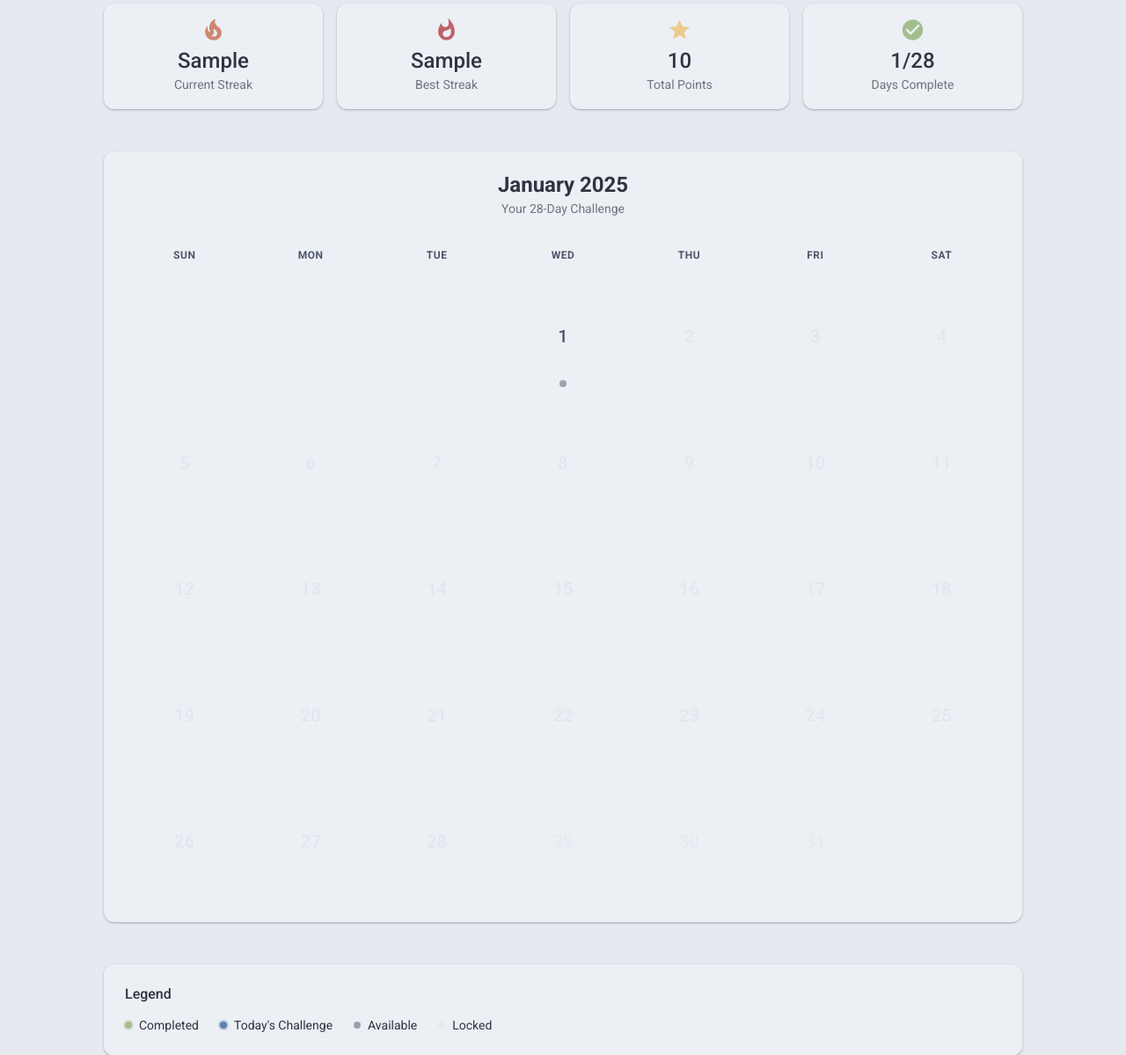
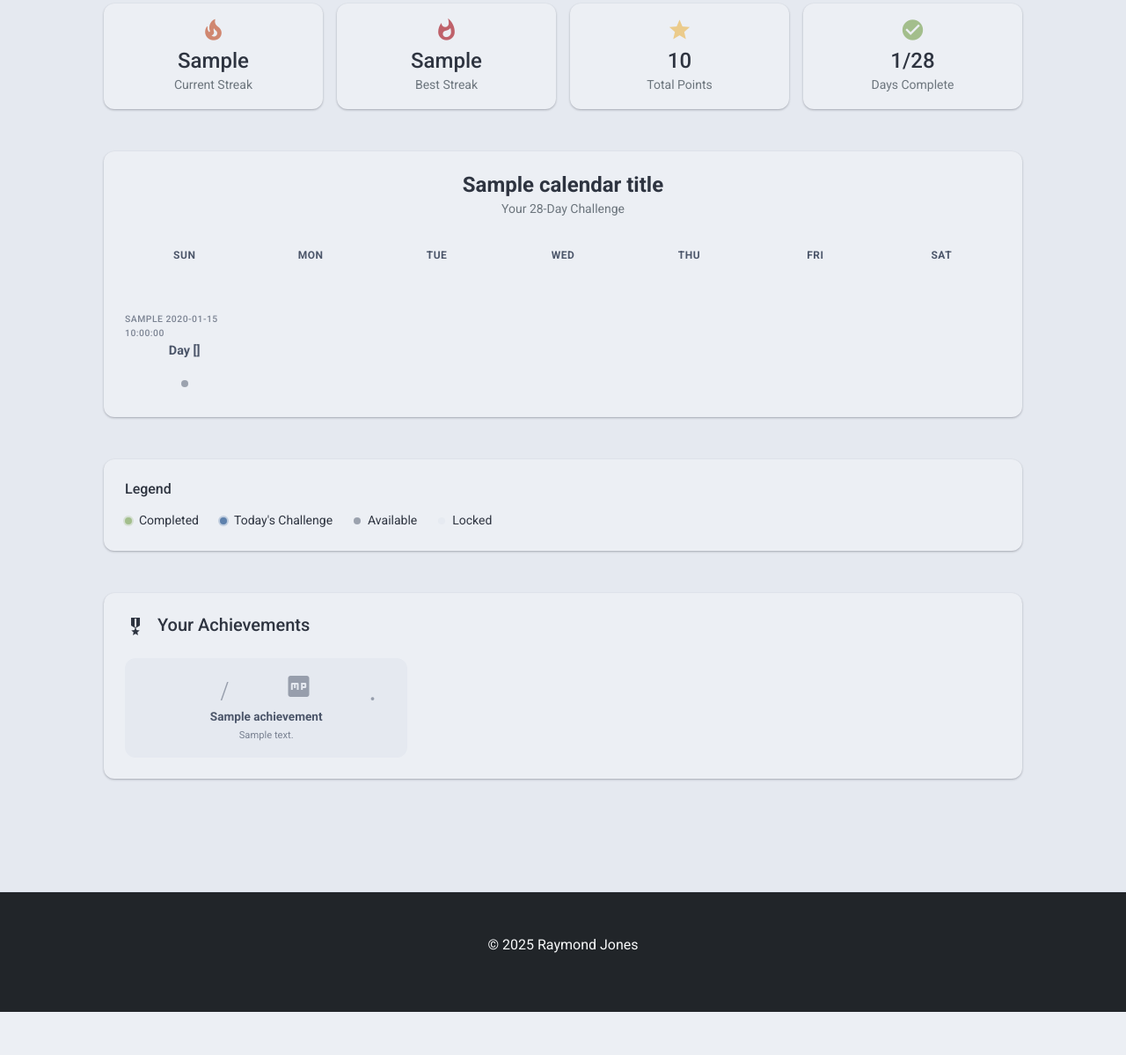
Before and after one commit to RaymondRJones/my-leetcode-roadmap, a Flask app: template templates/challenge/calendar.html in a window 1280 px wide. Shown: the part 337-1536 px from the top of the page at 88% size. After the commit the page ends 1487 px from the top, so only its background shows below. Run offline with Flask 3, Linux system fonts and the light colour scheme; the template is opened without the code that fills it: most values are stand-ins (such as "Sample title", 1, 10 or a date in 2020); some libraries are stand-ins or nearby versions.

Commit message:
Personalize calendar to user's enrollment start date
- Calendar now shows days based on when user enrolled, not fixed January 1st
- Day 1 starts on user's enrollment date, Day 28 ends 27 days later
- Each cell shows actual date (e.g., "Jan 13") above challenge day number
- Calendar title shows date range (e.g., "Jan 13 - Feb 9, 2025")
- Empty cells before start date align to correct weekday
- Works for any enrollment date throughout the year
- Users joining at any time see their personalized 28-day journey

Co-Authored-By: Claude Opus 4.5 <noreply@anthropic.com>

```diff
--- a/templates/challenge/calendar.html
+++ b/templates/challenge/calendar.html
@@ -55,7 +55,7 @@
     <div class="md-card p-4 mb-5">
         <!-- Month Header -->
         <div class="text-center mb-4">
-            <h3 class="calendar-month-title mb-0">January 2025</h3>
+            <h3 class="calendar-month-title mb-0">{{ calendar_title }}</h3>
             <small class="text-muted">Your 28-Day Challenge</small>
         </div>
 
@@ -69,51 +69,43 @@
             <div class="calendar-header">Fri</div>
             <div class="calendar-header">Sat</div>
 
-            <!-- Empty cells before January 1st (Wednesday) -->
+            <!-- Empty cells before start date -->
+            {% for i in range(start_weekday) %}
             <div class="calendar-cell empty"></div>
-            <div class="calendar-cell empty"></div>
-            <div class="calendar-cell empty"></div>
+            {% endfor %}
 
-            <!-- Calendar Days 1-28 (Jan 1 starts on Wednesday) -->
-            {% for day_num in range(1, 29) %}
-            {% set day_info = calendar_days[day_num - 1] if calendar_days and day_num <= calendar_days|length else {} %}
-            {% set is_completed = day_info.is_completed if day_info else false %}
-            {% set is_current = day_info.is_current if day_info else false %}
-            {% set is_locked = day_info.is_locked if day_info else true %}
+            <!-- Calendar Days 1-28 based on user's start date -->
+            {% for day_info in calendar_days %}
+            {% set is_completed = day_info.is_completed %}
+            {% set is_current = day_info.is_current %}
+            {% set is_locked = day_info.is_locked %}
             {% set is_available = not is_locked and not is_completed and not is_current %}
 
             {% if is_locked %}
-            <div class="calendar-cell locked" title="Day {{ day_num }} - Locked">
-                <span class="calendar-day-number">{{ day_num }}</span>
+            <div class="calendar-cell locked" title="Day {{ day_info.day }} ({{ day_info.month_short }} {{ day_info.date_display }}) - Locked">
+                <span class="calendar-date-label">{{ day_info.month_short }} {{ day_info.date_display }}</span>
+                <span class="calendar-day-number">Day {{ day_info.day }}</span>
             </div>
             {% elif is_current %}
-            <a href="/challenge/day/{{ day_num }}" class="calendar-cell current" title="Day {{ day_num }} - Today's Challenge">
-                <span class="calendar-day-number">{{ day_num }}</span>
+            <a href="/challenge/day/{{ day_info.day }}" class="calendar-cell current" title="Day {{ day_info.day }} ({{ day_info.month_short }} {{ day_info.date_display }}) - Today's Challenge">
+                <span class="calendar-date-label">{{ day_info.month_short }} {{ day_info.date_display }}</span>
+                <span class="calendar-day-number">Day {{ day_info.day }}</span>
                 <span class="status-dot current-dot"></span>
             </a>
             {% elif is_completed %}
-            <a href="/challenge/day/{{ day_num }}" class="calendar-cell completed" title="Day {{ day_num }} - Completed">
-                <span class="calendar-day-number">{{ day_num }}</span>
+            <a href="/challenge/day/{{ day_info.day }}" class="calendar-cell completed" title="Day {{ day_info.day }} ({{ day_info.month_short }} {{ day_info.date_display }}) - Completed">
+                <span class="calendar-date-label">{{ day_info.month_short }} {{ day_info.date_display }}</span>
+                <span class="calendar-day-number">Day {{ day_info.day }}</span>
                 <span class="status-dot completed-dot"></span>
             </a>
             {% else %}
-            <a href="/challenge/day/{{ day_num }}" class="calendar-cell available" title="Day {{ day_num }} - Available">
-                <span class="calendar-day-number">{{ day_num }}</span>
+            <a href="/challenge/day/{{ day_info.day }}" class="calendar-cell available" title="Day {{ day_info.day }} ({{ day_info.month_short }} {{ day_info.date_display }}) - Available">
+                <span class="calendar-date-label">{{ day_info.month_short }} {{ day_info.date_display }}</span>
+                <span class="calendar-day-number">Day {{ day_info.day }}</span>
                 <span class="status-dot available-dot"></span>
             </a>
             {% endif %}
             {% endfor %}
-
-            <!-- Remaining days of January (29-31) shown but not part of challenge -->
-            <div class="calendar-cell inactive">
-                <span class="calendar-day-number">29</span>
-            </div>
-            <div class="calendar-cell inactive">
-                <span class="calendar-day-number">30</span>
-            </div>
-            <div class="calendar-cell inactive">
-                <span class="calendar-day-number">31</span>
-            </div>
         </div>
     </div>
 
@@ -203,10 +195,21 @@
     background: transparent;
 }
 
-/* Day Numbers - Grayed out by default */
+/* Date Labels (actual calendar dates) */
+.calendar-date-label {
+    font-size: 0.65rem;
+    font-weight: 500;
+    color: var(--nord3);
+    opacity: 0.7;
+    text-transform: uppercase;
+    letter-spacing: 0.5px;
+    margin-bottom: 2px;
+}
+
+/* Day Numbers - Challenge day number */
 .calendar-day-number {
-    font-size: 1.25rem;
-    font-weight: 500;
+    font-size: 0.9rem;
+    font-weight: 600;
     color: var(--nord4);
     transition: color 0.2s ease;
 }
```
Also changed, not shown: other parts of templates/challenge/calendar.html (+20 -8 lines), app/routes/challenge.py (+33 -2 lines), tests/test_challenge_integration.py (+5 -3 lines).
